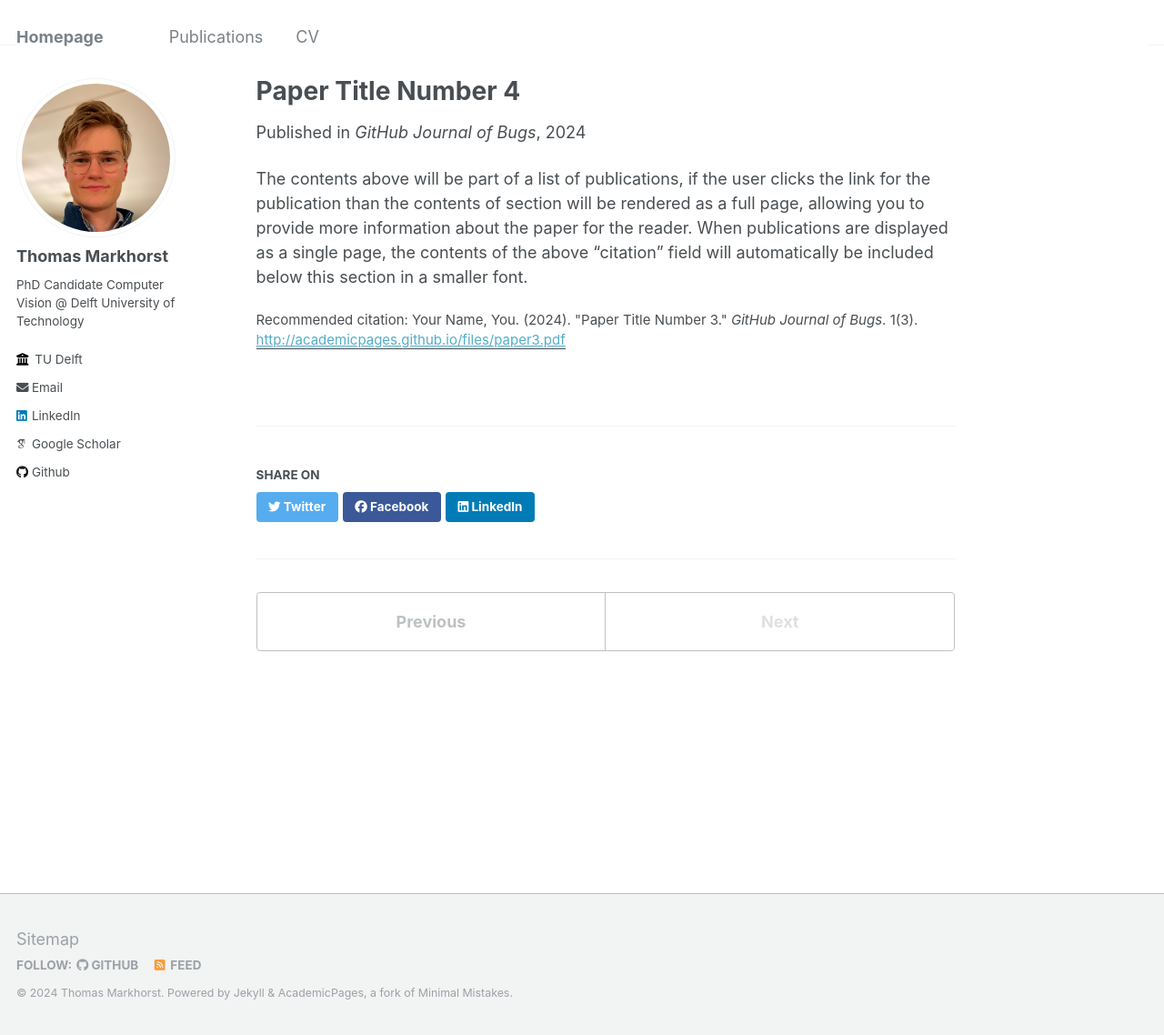
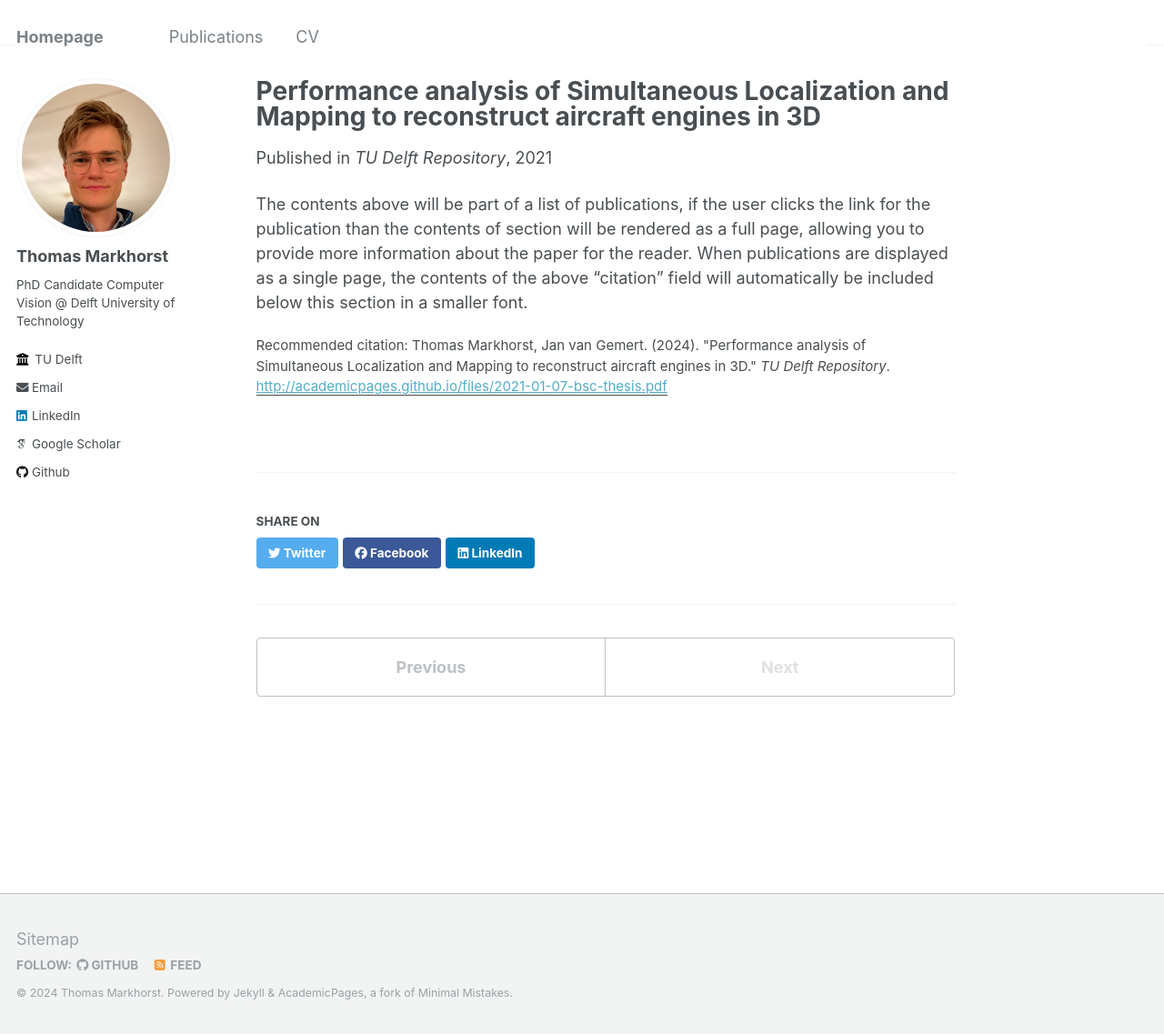
Before and after one commit to Thomas-Markhorst/thomas-markhorst.github.io, a Jekyll site: the page built from _publications/2024-02-17-paper-title-number-4.md, in a window 1280 px wide and 1138 px high. Shown: the whole window at 91% size. Built offline with Jekyll 4.4.1, drawn with Linux system fonts in a browser that asks for light colours; some web fonts are replaced.

Commit message:
Update 2024-02-17-paper-title-number-4.md

```diff
--- a/_publications/2024-02-17-paper-title-number-4.md
+++ b/_publications/2024-02-17-paper-title-number-4.md
@@ -1,12 +1,12 @@
 ---
-title: "Paper Title Number 4"
+title: "Performance analysis of Simultaneous Localization and Mapping to reconstruct aircraft engines in 3D"
 collection: publications
-permalink: /publication/2024-02-17-paper-title-number-4
-excerpt: 'This paper is about fixing template issue #693.'
-date: 2024-02-17
-venue: 'GitHub Journal of Bugs'
-paperurl: 'http://academicpages.github.io/files/paper3.pdf'
-citation: 'Your Name, You. (2024). &quot;Paper Title Number 3.&quot; <i>GitHub Journal of Bugs</i>. 1(3).'
+permalink: /publication/2021-01-07-perf-analysis-slam
+excerpt: 'Proper maintenance and inspection of aircraft and their engines is important for society. These engine inspections are performed using borescopes of which the footage is manually analysed. Having the opportunity to reconstruct a 3D model of the rotors would ease the inspection and introduce the possibility to automate the process. Monocular SLAM systems are capable of reconstructing such models in real-time using a video of the rotors. However, SLAM is not tested in environments similar to the aircraft turbine. This study, therefore, assesses the performance of different SLAM approaches in this specific setting. The results show that 3D reconstruction of aircraft engines using direct SLAM has potential for damage assessment. Further research into damage assessment using SLAM is therefore viable.'
+date: 2021-01-07
+venue: 'TU Delft Repository'
+paperurl: 'http://academicpages.github.io/files/2021-01-07-bsc-thesis.pdf'
+citation: 'Thomas Markhorst, Jan van Gemert. (2024). &quot;Performance analysis of Simultaneous Localization and Mapping to reconstruct aircraft engines in 3D.&quot; <i>TU Delft Repository</i>.'
 ---
 
 The contents above will be part of a list of publications, if the user clicks the link for the publication than the contents of section will be rendered as a full page, allowing you to provide more information about the paper for the reader. When publications are displayed as a single page, the contents of the above "citation" field will automatically be included below this section in a smaller font.
```
